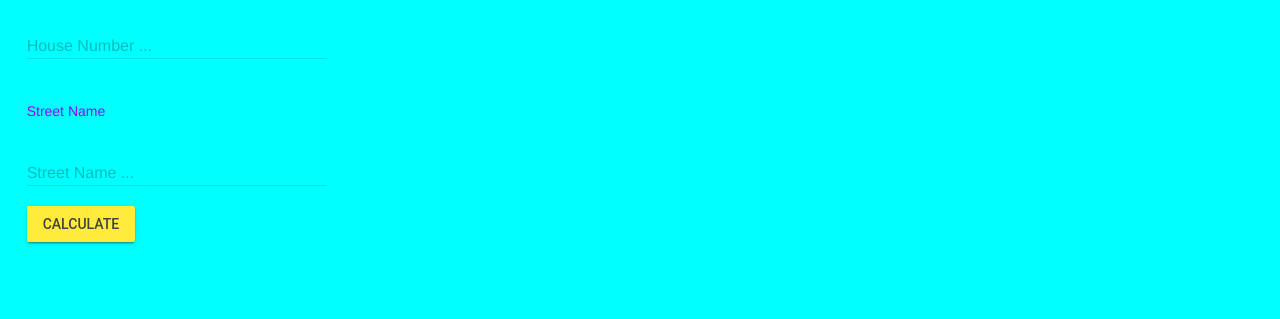
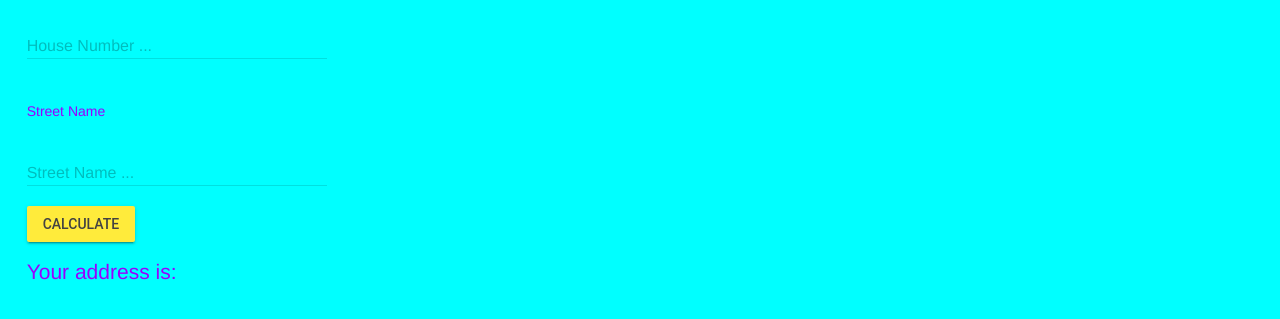
Before and after one commit to MTHS-ICS2O-2-2022/ICSO-Unit-2-03-Dominic-Madeira, a plain HTML site: page index.html in a window 1280 px wide. Shown: the part 231-550 px from the top of the page. Drawn offline with nearby package versions, Linux system fonts and the light colour scheme.

Commit message:
fixed bugs

```diff
--- a/css/style.css
+++ b/css/style.css
@@ -21,9 +21,9 @@
   padding-right: 20pt;
   padding-top: 20pt;
   color: #90f;
-    font-family: Helvetica, Arial, sans-serif;
-    font-size: 1.5rem;
-    }
+  font-family: Helvetica, Arial, sans-serif;
+  font-size: 1.5rem;
+}
 
 .mdl-textfield__error {
   color: #fff;
--- a/index.html
+++ b/index.html
@@ -79,7 +79,7 @@
         </button>
         <br />
         <br />
-        <div id="address"></div>
+        <div id="address">Your address is: </div>
       </main>
     </div>
   </body>
```
